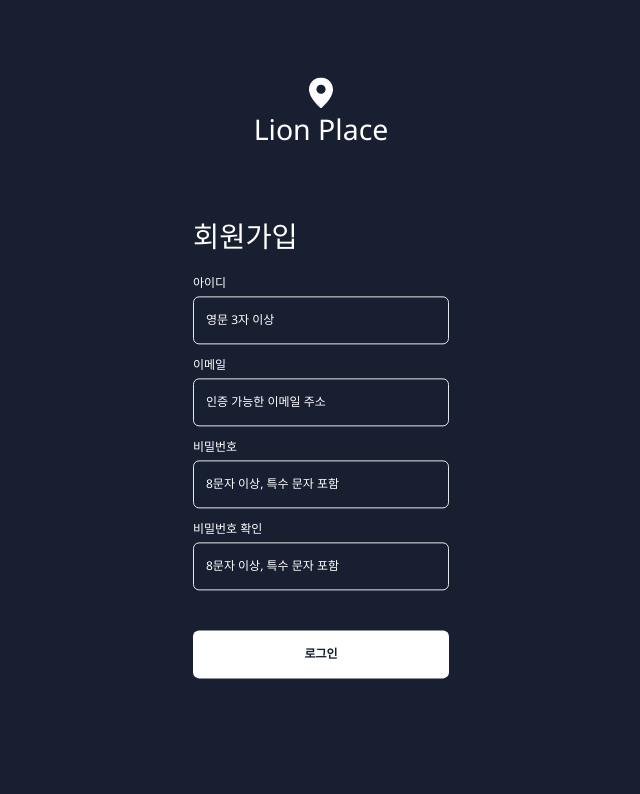
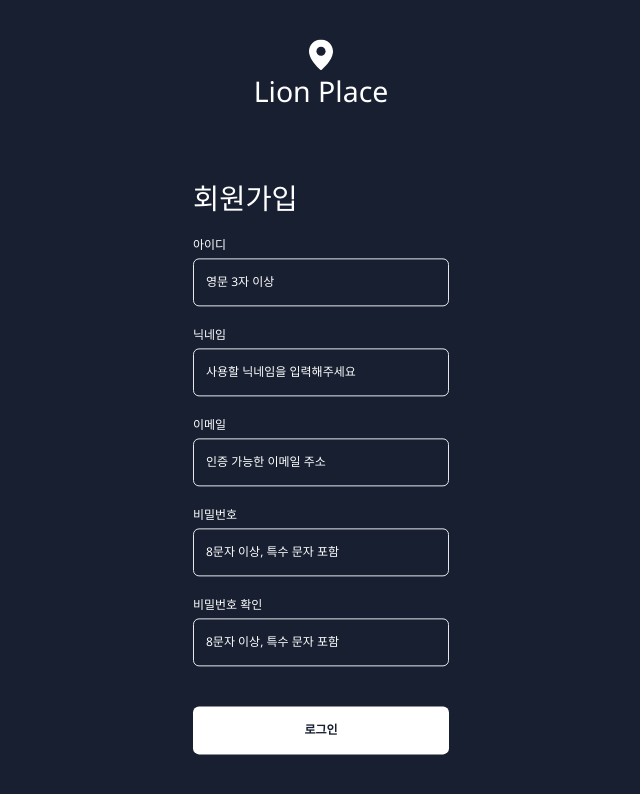
Before and after one commit to SWLee2973/lionplace, a Next.js app: page /register in a window 1280 px wide. Shown: the top 794 px of the page, without its empty margins (319-959 px from the left). Built offline with nearby package versions, Linux system fonts and the light colour scheme.

Commit message:
[Feat] 04/13 SWLee2973 FormInput validate 문구 #7 - react-hook-form을 이용한 validate

```diff
--- a/package.json
+++ b/package.json
@@ -13,7 +13,8 @@
     "next": "14.1.4",
     "next-auth": "^4.24.7",
     "react": "^18",
-    "react-dom": "^18"
+    "react-dom": "^18",
+    "react-hook-form": "^7.51.3"
   },
   "devDependencies": {
     "@types/node": "^20",
--- a/src/components/level1/auth/LoginButton.tsx
+++ b/src/components/level1/auth/LoginButton.tsx
@@ -1,6 +1,9 @@
 export default function LoginButton() {
   return (
-    <button className="flex h-12 w-64 select-none items-center justify-center rounded-md bg-white text-label-small font-bold text-primary">
+    <button
+      type="submit"
+      className="flex h-12 w-64 select-none items-center justify-center rounded-md bg-white text-label-small font-bold text-primary"
+    >
       로그인
     </button>
   );
--- a/src/components/level1/common/FormInput.tsx
+++ b/src/components/level1/common/FormInput.tsx
@@ -1,7 +1,10 @@
-import React from 'react';
+'use client';
+
+import { UseFormRegisterReturn } from 'react-hook-form';
 
 interface InputProps {
   children?: React.ReactNode;
+  register?: UseFormRegisterReturn;
   inputType: string;
   id: string;
   label: string;
@@ -9,9 +12,9 @@ interface InputProps {
 }
 
 function FormInput(props: InputProps) {
-  const { children, inputType, id, label, ...rest } = props;
+  const { children, register, inputType, id, label, ...rest } = props;
   return (
-    <div className="flex flex-col gap-1">
+    <div className="relative flex flex-col gap-1">
       <label className="text-label-small text-white" htmlFor={id}>
         {label}
       </label>
@@ -19,6 +22,7 @@ function FormInput(props: InputProps) {
         className="h-12 w-64 rounded-md border-[1px] bg-transparent px-3 text-label-small text-white outline-none placeholder:text-white"
         type={inputType}
         id={id}
+        {...register}
         {...rest}
       />
       {children}
--- /dev/null
+++ b/src/components/level1/common/InputErrorMessage.tsx
@@ -0,0 +1,11 @@
+'use client';
+
+function InputErrorMessage({ message }: { message: string }) {
+  return (
+    <span className="absolute -bottom-5 right-0 text-label-small text-red-400">
+      {message}
+    </span>
+  );
+}
+
+export default InputErrorMessage;
--- a/src/components/level4/auth/RegisterForm.tsx
+++ b/src/components/level4/auth/RegisterForm.tsx
@@ -2,40 +2,142 @@
 
 import LoginButton from '@/components/level1/auth/LoginButton';
 import FormInput from '@/components/level1/common/FormInput';
+import InputErrorMessage from '@/components/level1/common/InputErrorMessage';
+import { useForm } from 'react-hook-form';
+
+interface IRegister {
+  id: string;
+  nickname: string;
+  email: string;
+  password: string;
+  passwordConfirm: string;
+}
 
 function RegisterForm() {
+  const {
+    watch,
+    register,
+    handleSubmit,
+    formState: { errors },
+  } = useForm<IRegister>({
+    defaultValues: {
+      id: '',
+      nickname: '',
+      email: '',
+      password: '',
+      passwordConfirm: '',
+    },
+  });
+
+  const handleSubmitForm = async (data: IRegister) => {
+    try {
+      console.log(data);
+    } catch (error) {
+    } finally {
+    }
+  };
+
   return (
-    <form className="flex flex-col items-start gap-4">
+    <form
+      onSubmit={handleSubmit(handleSubmitForm)}
+      className="flex flex-col items-start gap-4"
+    >
       <h2 className="text-heading-xl text-white">회원가입</h2>
-      <div className="flex flex-col gap-3">
+      <div className="flex flex-col gap-5">
         <FormInput
           id="id"
-          name="id"
           label="아이디"
           inputType="text"
           placeholder="영문 3자 이상"
-        />
+          register={register('id', {
+            required: true,
+            validate: (val: string) => {
+              if (!val.match(/^[A-Za-z0-9]{3}/))
+                return '아이디는 영문 3자 이상 입력해 주세요';
+            },
+          })}
+        >
+          {errors?.id?.message && (
+            <InputErrorMessage message={errors.id.message} />
+          )}
+        </FormInput>
+        <FormInput
+          id="nickname"
+          label="닉네임"
+          inputType="text"
+          placeholder="사용할 닉네임을 입력해주세요"
+          register={register('nickname', {
+            required: true,
+            validate: (val: string) => {
+              if (val === '') return '닉네임을 입력해 주세요';
+            },
+          })}
+        >
+          {errors?.nickname?.message && (
+            <InputErrorMessage message={errors.nickname.message} />
+          )}
+        </FormInput>
         <FormInput
           id="email"
-          name="email"
           label="이메일"
           inputType="email"
           placeholder="인증 가능한 이메일 주소"
-        />
+          register={register('email', {
+            required: true,
+            validate: (val: string) => {
+              if (
+                !val.match(
+                  /^[0-9a-zA-Z]([-_.]?[0-9a-zA-Z])*@[0-9a-zA-Z]([-_.]?[0-9a-zA-Z])*.[a-zA-Z]{2,3}$/i,
+                )
+              )
+                return '이메일을 정확히 입력해 주세요.';
+            },
+          })}
+        >
+          {errors?.email?.message && (
+            <InputErrorMessage message={errors.email.message} />
+          )}
+        </FormInput>
         <FormInput
           id="password"
-          name="password"
           label="비밀번호"
           inputType="password"
           placeholder="8문자 이상, 특수 문자 포함"
-        />
+          autoComplete="off"
+          register={register('password', {
+            required: true,
+            validate: (val: string) => {
+              if (
+                !val.match(
+                  /^(?=.*[A-Za-z])(?=.*\d)(?=.*[$@$!%*#?&])[A-Za-z\d$@$!%*#?&]{8}$/,
+                )
+              )
+                return '8문자 이상, 특수문자를 포함해 입력해 주세요.';
+            },
+          })}
+        >
+          {errors?.password?.message && (
+            <InputErrorMessage message={errors.password.message} />
+          )}
+        </FormInput>
         <FormInput
           id="passwordConfirm"
-          name="passwordConfirm"
           label="비밀번호 확인"
           inputType="password"
           placeholder="8문자 이상, 특수 문자 포함"
-        />
+          autoComplete="off"
+          register={register('passwordConfirm', {
+            required: true,
+            validate: (val: string) => {
+              if (watch('password') != val)
+                return '입력한 비밀번호를 똑같이 입력해 주세요.';
+            },
+          })}
+        >
+          {errors?.passwordConfirm?.message && (
+            <InputErrorMessage message={errors.passwordConfirm.message} />
+          )}
+        </FormInput>
       </div>
 
       <div className="mt-6">
```
Also changed, not shown: 1 other file (tests, documents, lock files or other folders).
